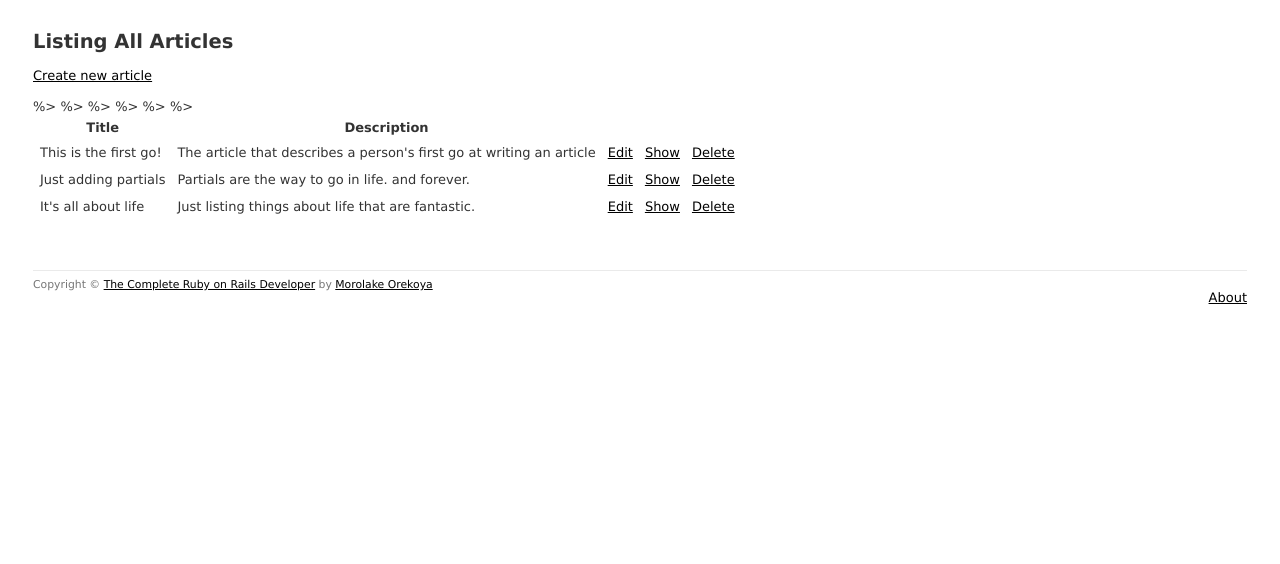
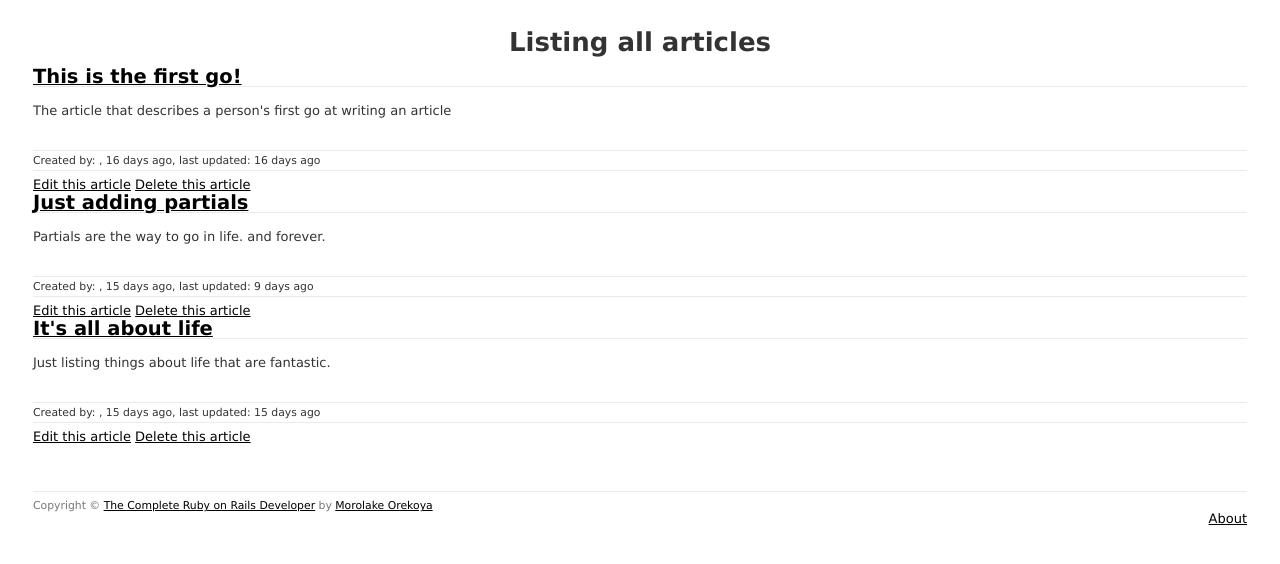
Before and after one commit to morekoya/effectato, a Rails app: page /articles in a window 1280 px wide. Shown: the top 564 px of the page. Run offline with Rails 7, Linux system fonts and the light colour scheme; data comes from the database, SQL or seed files in the repository; both versions use the stored data as it was after the commit; style sheets or scripts are compiled from the project's sources.

Commit message:
add user and add index and add new

```diff
--- a/app/assets/stylesheets/application.css.scss
+++ b/app/assets/stylesheets/application.css.scss
@@ -68,3 +68,28 @@
     float: right;
     list-style: none;
   }
+
+  .article-actions {
+    border-top: 1px solid #eaeaea;
+    padding-top: 5px;
+    }
+
+  .description {
+    margin-top: 0;
+  }
+
+  .article-title {
+    font-weight: bold;
+    font-size: 1.5em;
+  }
+
+  .article-body {
+    border-top: 1px solid #eaeaea;
+    padding-top: 15px;
+    padding-bottom: 15px;
+  }
+
+  .article-meta-details {
+    border-top: 1px solid #eaeaea;
+    margin-top: 15px;
+  }
--- a/app/controllers/articles_controller.rb
+++ b/app/controllers/articles_controller.rb
@@ -30,7 +30,7 @@
       flash[:success] = "Article was succefully updated"
       redirect_to article_path(@article)
     else
-      render edit
+      render :edit
     end
   end
 
--- a/app/views/articles/index.html.erb
+++ b/app/views/articles/index.html.erb
@@ -1,27 +1,26 @@
-<h2>Listing All Articles</h2>
-<p><%= link_to "Create new article", new_article_path %></p>
-<%# <%= render 'shared/errors' obj: @article %>
-<table>
-  <tr>
-    <th>Title</th>
-    <th>Description</th>
-  </tr>
-  <% @articles.each do |article|%>
-    <tr>
-      <td><%= article.title %></td>
-      <td><%= article.description %></td>
-      <%# <%= CREATED BY article.username %> %>
-      <%# <%= time_ago_in_words(article.created_at) ago %> %>
-      <td><%= link_to 'Edit', edit_article_path(article) %></td>
-
-      <td><%= link_to 'Show', article_path(article) %></td>
-      <td>
-        <%= link_to 'Delete',
-            article_path(article),
-            method: :delete,
-            data:{confirm: "Are you sure?"}
-        %>
-      </td>
-    </tr>
-  <% end %>
-</table>
+<h1 align="center">Listing all articles</h1>
+<% @articles.each do |article| %>
+<div class="row">
+  <div class="col-xs-8 col-xs-offset-2">
+    <div class="well well-lg">
+      <div class="article-title">
+        <%= link_to article.title, article_path(article) %>
+      </div>
+      <div class="article-body">
+        <%= truncate(article.description, length: 100) %>
+      </div>
+      <div class="article-meta-details">
+        <small>Created by: <%= article.user.username if article.user%>,
+        <%= time_ago_in_words(article.created_at) %> ago,
+        last updated: <%= time_ago_in_words(article.updated_at) %> ago</small>
+      </div>
+      <div class="article-actions">
+        <%= link_to "Edit this article", edit_article_path(article), class: "btn btn-xs btn-primary" %>
+        <%= link_to "Delete this article", article_path(article), method: :delete,
+        data: { confirm: "Are you sure you want to delete the article?"},
+        class: "btn btn-xs btn-danger" %>
+      </div>
+    </div>
+  </div>
+</div>
+<% end %>
--- a/app/views/articles/new.html.erb
+++ b/app/views/articles/new.html.erb
@@ -1,4 +1,5 @@
 <h2 align="center">Create an article</h2>
+<%= render 'shared/errors' obj: @article %>
 <%= render 'form' %>
 
 <%= link_to "Back to Articles listing", articles_path %>
--- /dev/null
+++ b/app/views/articles/update.htm.erb
@@ -0,0 +1,4 @@
+h2 align="center">Edit Existing Article</h2>
+<%# <%= render 'shared/errors' obj: @article %> %>
+<%= render 'form' %>
+<%= link_to "Back to Articles listing", articles_path %>
--- a/db/migrate/20181003104252_add_user_id_to_articled.rb
+++ b/db/migrate/20181003104252_add_user_id_to_articled.rb
@@ -1,5 +1,5 @@
 class AddUserIdToArticled < ActiveRecord::Migration[5.1]
   def change
-    # add_colum :articles, :user_id, :integer
+    add_colum :articles, :user_id, :integer
   end
 end
```
Also changed, not shown: app/controllers/users_controller.rb (+12 -13 lines), app/views/articles/show.html.erb (+11 -8 lines), app/views/shared/_error.html.erb (added, +10 -0 lines), app/views/users/_form.html.erb (+35 -23 lines), app/views/users/new.html.erb (+40 -5 lines), db/development.sqlite3, 2 other files.
